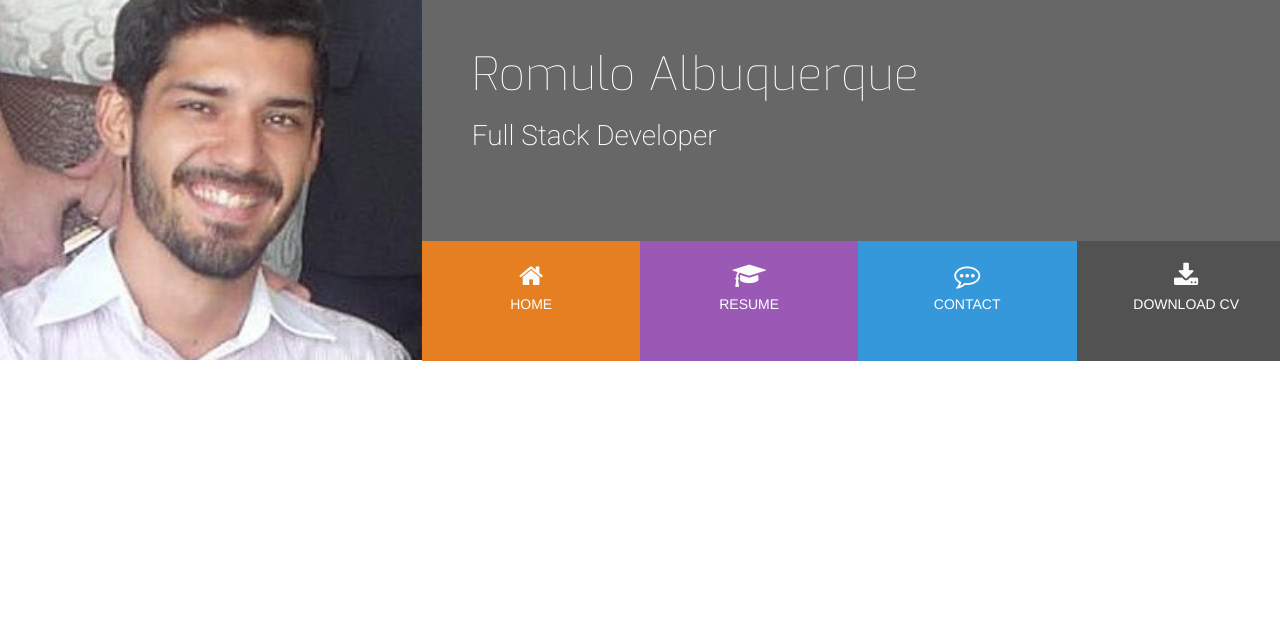
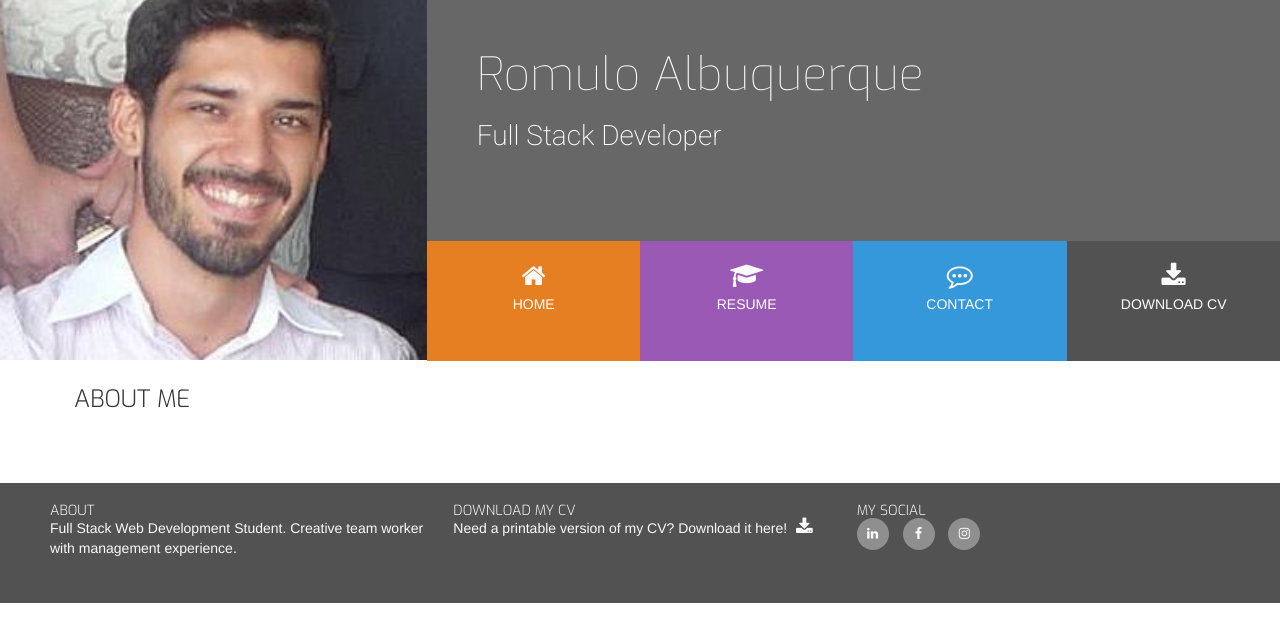
Before and after one commit to romqrq/ucd-resume, a plain HTML site: page index.html in a window 1280 px wide. Drawn offline with nearby package versions, Linux system fonts and the light colour scheme.

Commit message:
Added body section about me

```diff
--- a/Assets/css/style.css
+++ b/Assets/css/style.css
@@ -4,6 +4,10 @@
 
 .bg-color-name-title {
     background-color: #676767;
+}
+
+.bg-color-three-reasons{
+    background-color: #ffffff;
 }
 
 .ul-menu-color-home {
@@ -22,6 +26,47 @@
     background-color: #525252;
 }
 
+/*------------------------------------------ Special padding/margins/text ---*/
+
+h1,
+h2,
+h3,
+h4,
+h5 {
+    margin: 0;
+}
+
+.uppercase {
+    text-transform: uppercase;
+}
+
+.general-sub {
+    font-family: "Exo", sans-serif;
+    font-weight: 300;
+    color: #fafafa;
+}
+
+.inline-block {
+    display: inline-block;
+}
+
+.section-column{
+    padding: 0 30px 30px;
+    float: none;
+    display: table-cell;
+
+}
+
+.row-table{
+    display: table;
+}
+
+.section-heading{
+    font-family: "Exo", sans-serif;
+    font-weight: 300;
+    margin-top: 25px;
+    margin-bottom: 40px;
+}
 
 /*------------------------------------------ Heading ---*/
 
@@ -105,6 +150,59 @@ header {
 /*------------------------------------------ hover.css ---*/
 
 .hvr-sweep-to-bottom:before {
-    background: rgba(0,0,0, .2);
+    background: rgba(0, 0, 0, .2);
     height: 120px;
 }
+
+
+/*------------------------------------------ Footer---*/
+
+footer {
+    background-color: #525252;
+    color: #fafafa;
+    min-height: 120px;
+    margin: 0;
+}
+
+footer .cv-pdf i {
+    color: #fafafa;
+    text-align: center;
+    font-size: 18px;
+    padding-left: 5px;
+}
+
+footer .cv-pdf i:hover {
+    color: #e84610;
+    transition: all 0.35s ease-in-out;
+    -moz-transition: all 0.35s ease-in-out;
+    -webkit-transition: all 0.35s ease-in-out;
+    -o-transition: all 0.35s ease-in-out;
+}
+
+.social-links {
+    padding-bottom: 15px;
+}
+
+.social-links li a i {
+    width: 32px;
+    height: 32px;
+    padding: 12px 0;
+    border-radius: 50%;
+    font-size: 13px;
+    line-height: 7px;
+    text-align: center;
+    color: #fafafa;
+    background: #8f8f8f;
+    transition: all 0.35s ease-in-out;
+    -moz-transition: all 0.35s ease-in-out;
+    -webkit-transition: all 0.35s ease-in-out;
+    -o-transition: all 0.35s ease-in-out;
+}
+
+.social-links li a i:hover{
+    background: #e84610;
+}
+
+#footer-details {
+    margin: 20px;
+}
--- a/index.html
+++ b/index.html
@@ -13,7 +13,7 @@
 </head>
 
 <body>
-    <header>
+    <header class="container-fluid">
         <div class="row">
             <a href="index.html">
                 <div class="col-md-4 logo"></div>
@@ -45,10 +45,41 @@
         </div>
         </div>
     </header>
-    <section>
-
+    <section class="container-fluid">
+        <div class="row row-table">
+            <div class="col-xs-12 col-sm-12 col-md-8 bg-color-three-reasons section-column">
+                <div class="row">
+                    <div class="col-md-12">
+                        <h3 class="section-heading uppercase">About me</h3>
+                    </div>
+                </div>
+            </div>
+        </div>
     </section>
-    <footer>
+    <footer class="container-fluid">
+        <div id="footer-details" class="row">
+            <div class="col-sm-4">
+                <h5 class="uppercase general-sub">About</h5>
+                <p class="inline-block">
+                    Full Stack Web Development Student. Creative team worker with management experience.
+                </p>
+            </div>
+            <div class="col-sm-4">
+                <h5 class="uppercase general-sub">Download My CV</h5>
+                <p class="inline-block">
+                    Need a printable version of my CV? Download it here!
+                    <a href="" class="cv-pdf"><i class="fa fa-download" aria-hidden="true"></i></a>
+                </p>
+            </div>
+            <div class="col-sm-4">
+                <h5 class="uppercase general-sub">My Social</h5>
+                <ul class="list-inline social-links">
+                    <li><a target="_blank" href="#"><i class="fa fa-linkedin" aria-hidden="true"></i></a></li>
+                    <li><a target="_blank" href="#"><i class="fa fa-facebook" aria-hidden="true"></i></a></li>
+                    <li><a target="_blank" href="#"><i class="fa fa-instagram" aria-hidden="true"></i></a></li>
+                </ul>
+            </div>
+        </div>
 
     </footer>
 </body>
```
